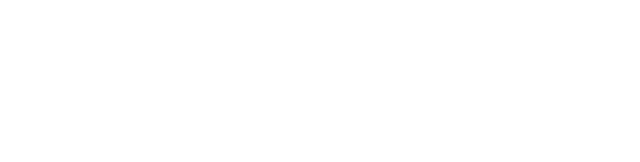
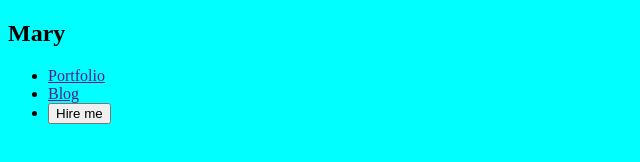
Before and after one commit to pro-salman1/Salman-dev-code, a plain HTML site: page index.html in a window 1280 px wide. Shown: the whole page, without its empty margins (0-640 px from the left). Drawn offline with Linux system fonts and the light colour scheme.

Commit message:
my first design

```diff
--- a/index.html
+++ b/index.html
@@ -4,8 +4,21 @@
     <meta charset="UTF-8">
     <meta name="viewport" content="width=device-width, initial-scale=1.0">
     <title>Salman Hossain portfolio</title>
+    <link rel="stylesheet" href="style/portfolio.css">
 </head>
 <body>
+    <header>
+        <nav>
+            <div>
+                <h2>Mary</h2>
+            </div>
+            <ul>
+                <li><a href="">Portfolio</a></li>
+                <li><a href="">Blog</a></li>
+                <li><button>Hire me</button></li>
+            </ul>
+        </nav>
+    </header>
 
 </body>
 </html>
--- /dev/null
+++ b/style/portfolio.css
@@ -0,0 +1,7 @@
+body{
+    background-color: aqua;
+}
+.border{
+    list-style: None;
+
+}
```
